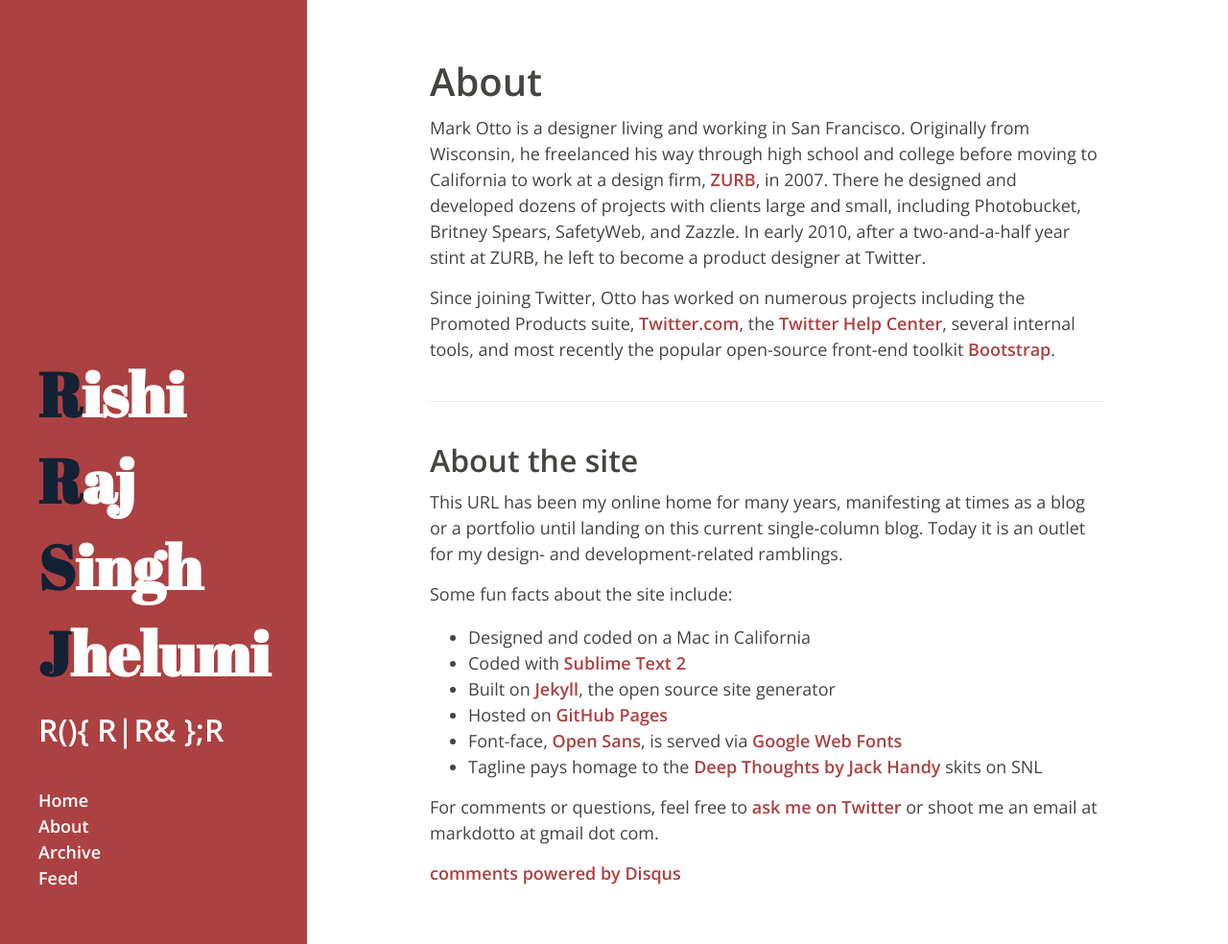
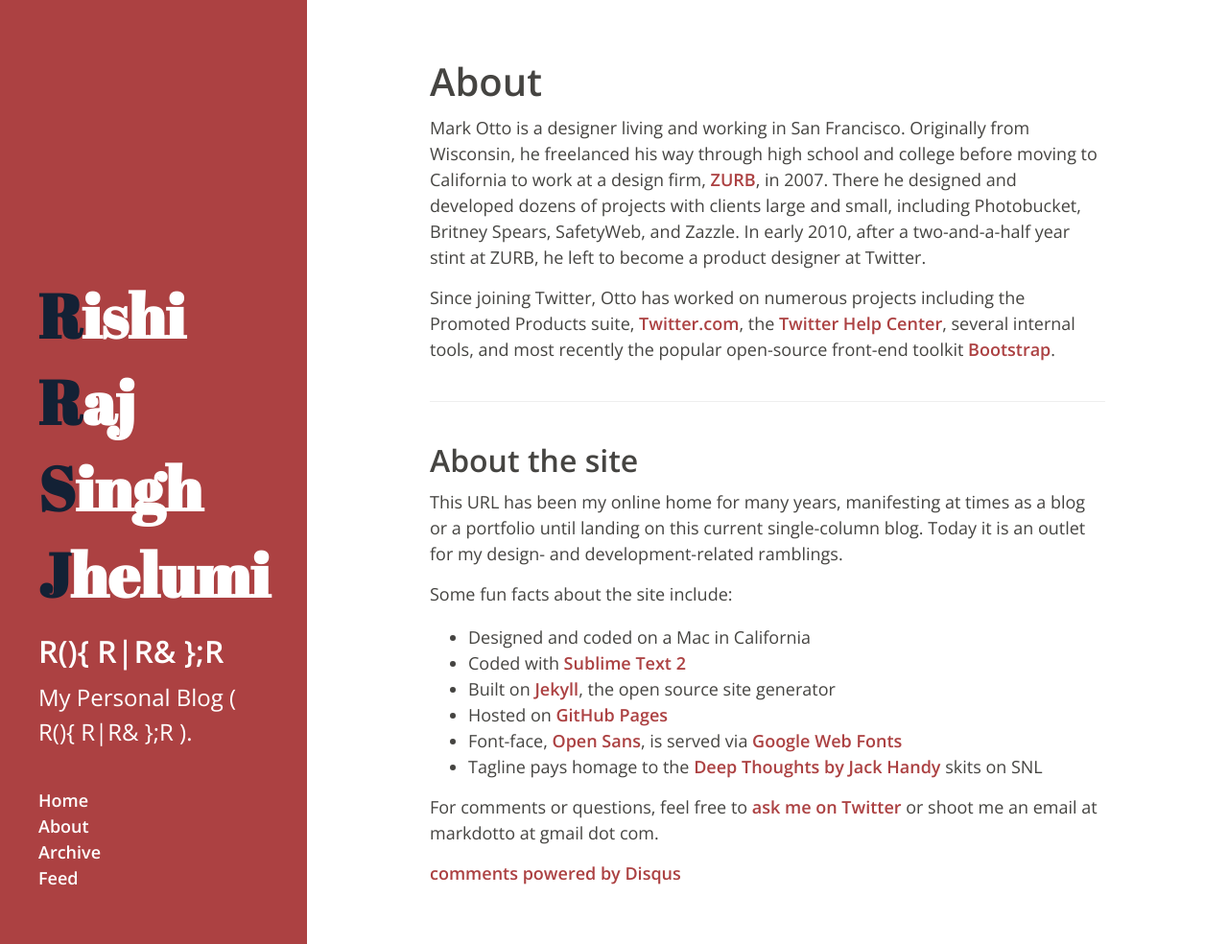
Before and after one commit to rishirajsinghjhelumi/rishirajsinghjhelumi.github.io, a Jekyll site: the page built from about.html, in a window 1280 px wide and 984 px high. Shown: the whole window at 96% size. Built offline with Jekyll 4.4.1, drawn with Linux system fonts in a browser that asks for light colours; Markdown is read by kramdown in place of the engine named in the settings; comment, search, counter and statistics services are not loaded.

Commit message:
update description

```diff
--- a/_config.yml
+++ b/_config.yml
@@ -1,6 +1,6 @@
 title:        'Rishi Raj Singh Jhelumi'
 tagline:      'Lets R(){ R|R& };R'
-description:  ''
+description:  'My Personal Blog ( R(){ R|R& };R ).'
 url:          http://rishirajsinghjhelumi.github.io
 version:      1.0.0
 author:
```
